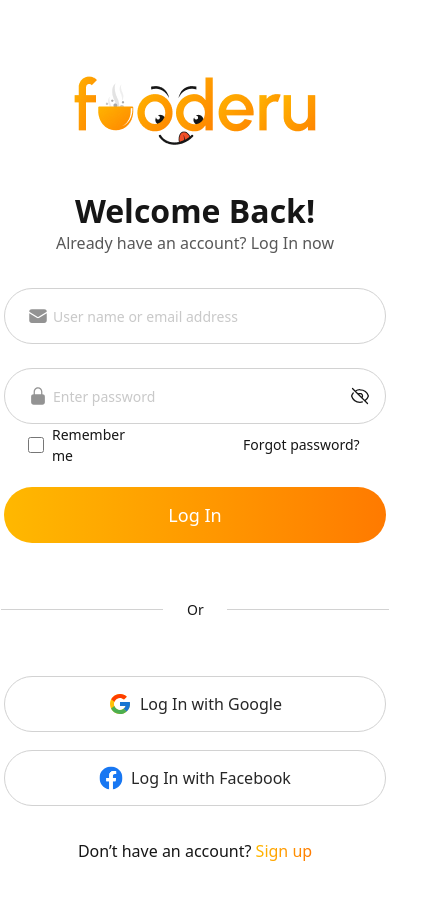
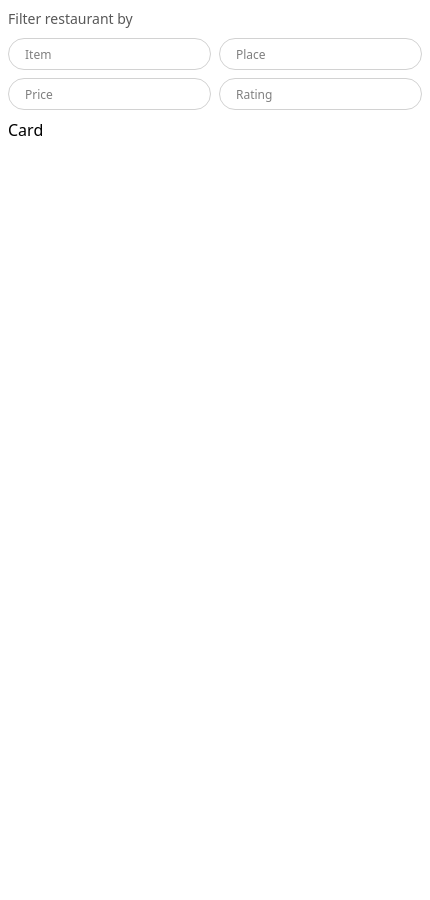
Before and after one commit to MehediHasanMridha/Fooderu_boys, a React (Vite) app: page / in a window 390 px wide. Shown: the top 900 px of the page, 430 px wide, since content can reach past the window. After the commit the page ends 844 px from the top, so only its background shows below. Built offline with nearby package versions, Linux system fonts and the light colour scheme.

Commit message:
completed filter component for mobile devices

```diff
--- a/src/App.jsx
+++ b/src/App.jsx
@@ -1,9 +1,9 @@
-import WelcomeBack from "./welcome-back/Index";
+import Restaurant from "./components/restaurant";
 
 const App = () => {
   return (
     <div>
-      <WelcomeBack />
+      <Restaurant />
     </div>
   );
 };
--- /dev/null
+++ b/src/components/restaurant/button/index.jsx
@@ -0,0 +1,5 @@
+const Button = () => {
+  return <div>Button</div>;
+};
+
+export default Button;
--- /dev/null
+++ b/src/components/restaurant/card/index.jsx
@@ -0,0 +1,5 @@
+const Card = () => {
+  return <div className="m-2">Card</div>;
+};
+
+export default Card;
--- /dev/null
+++ b/src/components/restaurant/filter/filter-input-field/index.jsx
@@ -0,0 +1,12 @@
+/* eslint-disable react/prop-types */
+const FilterInputField = ({ type, placeholder, className = "" }) => {
+  return (
+    <input
+      type={type}
+      placeholder={placeholder}
+      className={`w-full h-8 px-4 py-2 border border-[#D2D2D2] rounded-[100px] text-[12px] font-inter ${className}`}
+    />
+  );
+};
+
+export default FilterInputField;
--- /dev/null
+++ b/src/components/restaurant/filter/index.jsx
@@ -0,0 +1,19 @@
+import FilterInputField from "./filter-input-field";
+
+const Filter = () => {
+  return (
+    <div className="m-2 space-y-2">
+      <h5 className="text-[#585858] text-[14px] font-inter leading-[22px]">
+        Filter restaurant by
+      </h5>
+      <div className="grid grid-cols-2 gap-2">
+        <FilterInputField type="text" placeholder="Item" />
+        <FilterInputField type="text" placeholder="Place" />
+        <FilterInputField type="text" placeholder="Price" />
+        <FilterInputField type="text" placeholder="Rating" />
+      </div>
+    </div>
+  );
+};
+
+export default Filter;
--- /dev/null
+++ b/src/components/restaurant/index.jsx
@@ -0,0 +1,13 @@
+import Card from "./card";
+import Filter from "./filter";
+
+const Restaurant = () => {
+  return (
+    <div className=" w-[430px] mx-auto">
+      <Filter />
+      <Card />
+    </div>
+  );
+};
+
+export default Restaurant;
```
Also changed, not shown: src/components/welcome-back/Index.jsx (renamed from src/welcome-back/Index.jsx).
